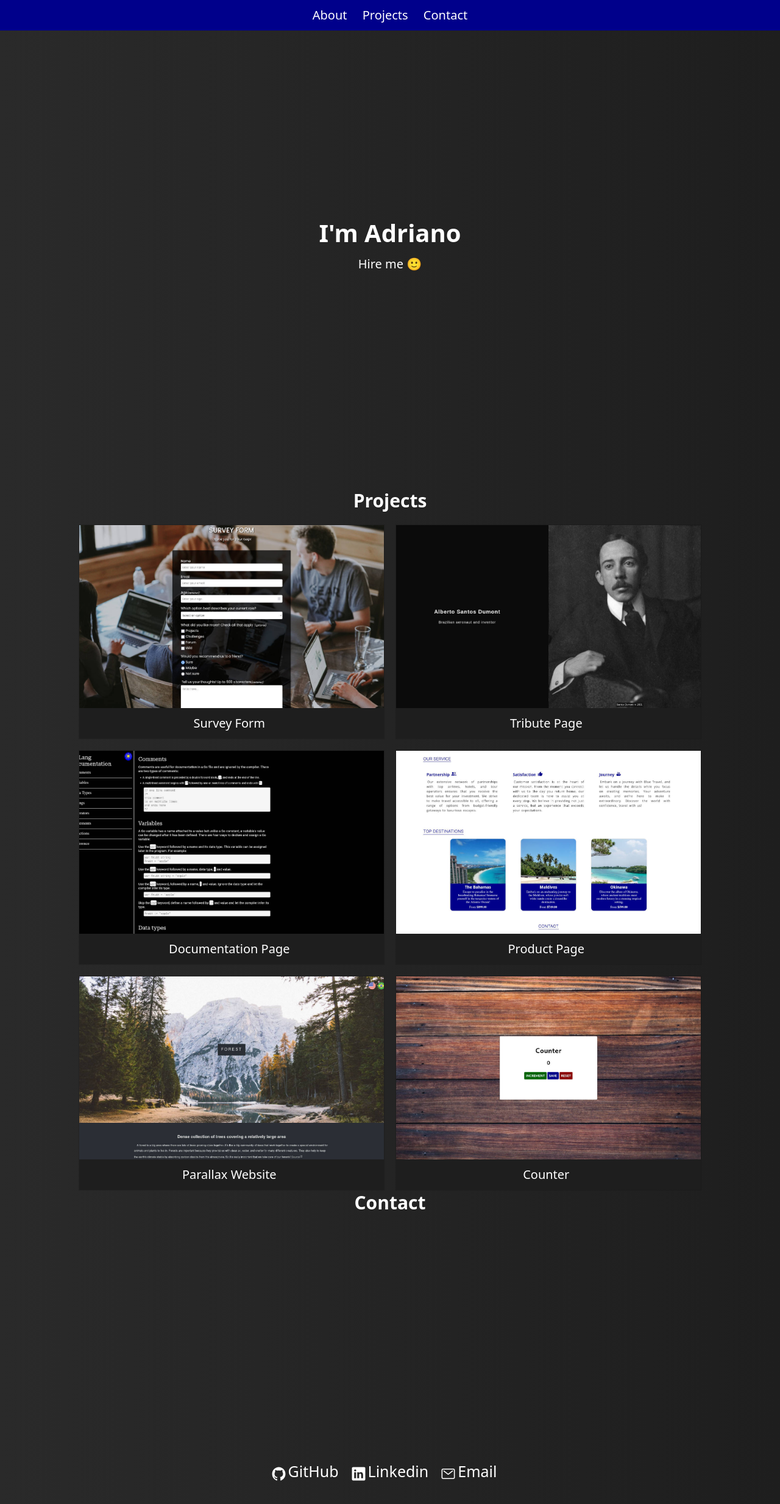
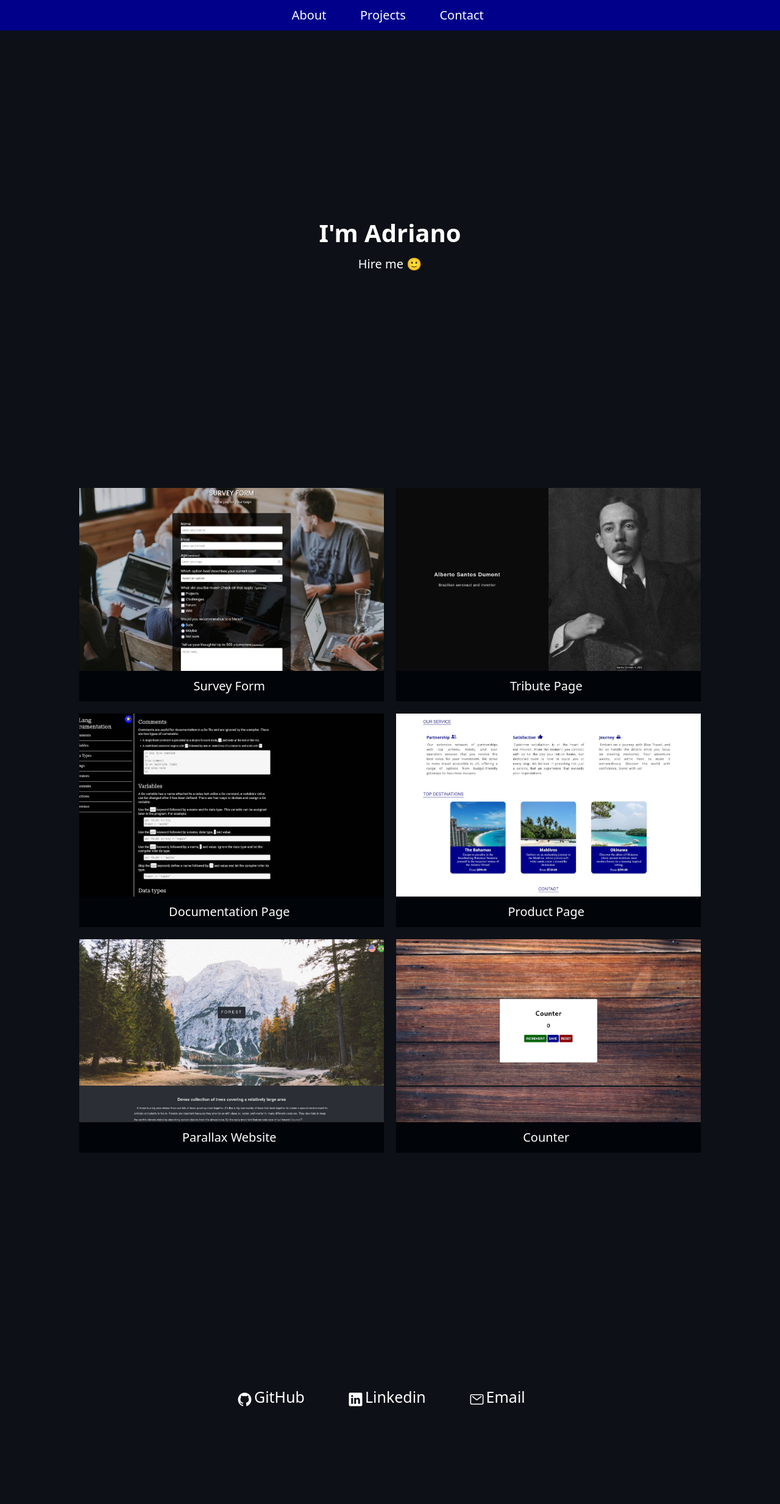
Before and after one commit to adrianogtl/freecodecamp-personal-portfolio-webpage, a plain HTML site: page index.html in a window 1280 px wide. Shown: the top 2466 px of the page at 61% size. Drawn offline with nearby package versions, Linux system fonts and the light colour scheme.

Commit message:
html and css done

```diff
--- a/index.html
+++ b/index.html
@@ -8,51 +8,49 @@
 </head>
 <body>
   <nav id="navbar">
-    <a href="#about" class="navbar-link">About</a>
-    <a href="#portfolio" class="navbar-link">Projects</a>
-    <a href="#info" class="navbar-link">Contact</a>
+    <a href="#welcome-section" class="navbar-link link">About</a>
+    <a href="#projects" class="navbar-link link">Projects</a>
+    <a href="#contact" class="navbar-link link">Contact</a>
   </nav>
   <main>
     <section id="welcome-section">
       <h1>I'm Adriano</h1>
       <p>Hire me 🙂</p>
     </section>
-    <h2 id="portfolio">Projects</h2>
     <section id="projects">
       <a class="project" href="https://adrianogtl.github.io/freecodecamp-survey-form/" target="_blank">
         <div class="project-image one"></div>
-        <p class="project-title">Survey Form</p>
+        <p class="project-tile link">Survey Form</p>
       </a>
       <a class="project" href="https://adrianogtl.github.io/freecodecamp-tribute-page/en/" target="_blank">
         <div class="project-image two"></div>
-        <p class="project-title">Tribute Page</p>
+        <p class="project-tile link">Tribute Page</p>
       </a>
     <a class="project" href="https://adrianogtl.github.io/freecodecamp-technical-documentation-page/" target="_blank">
       <div class="project-image three"></div>
-      <p class="project-title">Documentation Page</p>
+      <p class="project-tile link">Documentation Page</p>
     </a>
     <a class="project" href="https://adrianogtl.github.io/freecodecamp-product-landing-page/" target="_blank">
       <div class="project-image four"></div>
-      <p class="project-title">Product Page</p>
+      <p class="project-tile link">Product Page</p>
     </a>
     <a class="project" href="https://adrianogtl.github.io/parallaxsite/en/" target="_blank">
       <div class="project-image five"></div>
-      <p class="project-title">Parallax Website</p>
+      <p class="project-tile link">Parallax Website</p>
     </a>
     <a class="project" href="https://adrianogtl.github.io/scrimba-counter/" target="_blank">
       <div class="project-image six"></div>
-      <p class="project-title">Counter</p>
+      <p class="project-tile link">Counter</p>
     </a>
   </section>
-  <h2 id="info">Contact</h2>
   <section id="contact">
-    <a class="contact-link" href="https://github.com/adrianogtl" target="_blank">
+    <a id="profile-link" class="contact-link link" href="https://github.com/adrianogtl" target="_blank">
       <ion-icon name="logo-github"></ion-icon>GitHub
     </a>
-    <a class="contact-link" href="https://www.linkedin.com/in/adrianogtl/" target="_blank">
+    <a class="contact-link link" href="https://www.linkedin.com/in/adrianogtl/" target="_blank">
       <ion-icon name="logo-linkedin"></ion-icon>Linkedin
     </a>
-    <a class="contact-link" href="mailto:adrianogtlopes@gmail.com">
+    <a class="contact-link link" href="mailto:adrianogtlopes@gmail.com">
       <ion-icon name="mail-outline"></ion-icon>Email
     </a>
   </section>
--- a/style.css
+++ b/style.css
@@ -1,8 +1,8 @@
 :root {
   --color1: darkblue;
   --color2: white;
-  --color3: #2a2a2a;
-  --color4: #1e1e1e;
+  --color3: #0d1117;
+  --color4: #010409;
 }
 
 * {
@@ -17,7 +17,7 @@ html {
 }
 
 body {
-  background: linear-gradient(90deg, var(--color3), var(--color4));
+  background-color: var(--color3);
   color: var(--color2);
 }
 
@@ -31,12 +31,6 @@ main {
 h1 {
   font-size: 4rem;
   margin-bottom: 1rem;
-}
-
-h2 {
-  margin-bottom: 2rem;
-  font-size: 3rem;
-  text-align: center;
 }
 
 p {
@@ -79,10 +73,6 @@ a {
   width: 100%;
 }
 
-#projects a {
-  display: block;
-}
-
 .project {
   background-color: var(--color4);
 }
@@ -109,28 +99,10 @@ a {
 
 .six {background-image: url(images/counter.jpg);}
 
-.project-title {
+.project-tile {
   text-align: center;
   line-height: 5rem;
   height: 5rem;
-}
-
-.project-title::before,
-.project-title::after {
-  visibility: hidden;
-}
-
-.project-title:hover:before,
-.project-title:hover:after {
-  visibility: visible;
-}
-
-.project-title::before {
-  content: "<";
-}
-
-.project-title::after {
-  content: "/>";
 }
 
 #contact {
@@ -143,8 +115,8 @@ a {
 
 .contact-link {
   display: block;
-  padding-right: 2rem;
-  font-size: 2.5rem;
+  padding-right: 1rem;
+  font-size: 2rem;
 }
 
 ion-icon {
@@ -152,6 +124,28 @@ ion-icon {
   padding-right: .3rem;
 }
 
+@media screen and (min-width: 600px) {
+  .link::before {
+    content: "<";
+    visibility: hidden;
+  }
+
+  .link::after {
+    content: "/>";
+    visibility: hidden;
+  }
+
+  .link:hover::before,
+  .link:hover::after {
+    visibility: visible;
+  }
+
+  .contact-link {
+    padding-right: 2rem;
+    font-size: 2.5rem;
+  }
+}
+
 @media screen and (min-width: 1200px) {
   .project {
     box-shadow: 0px 0px 1px 1px rgba(0, 0, 0, 0.112);
```
